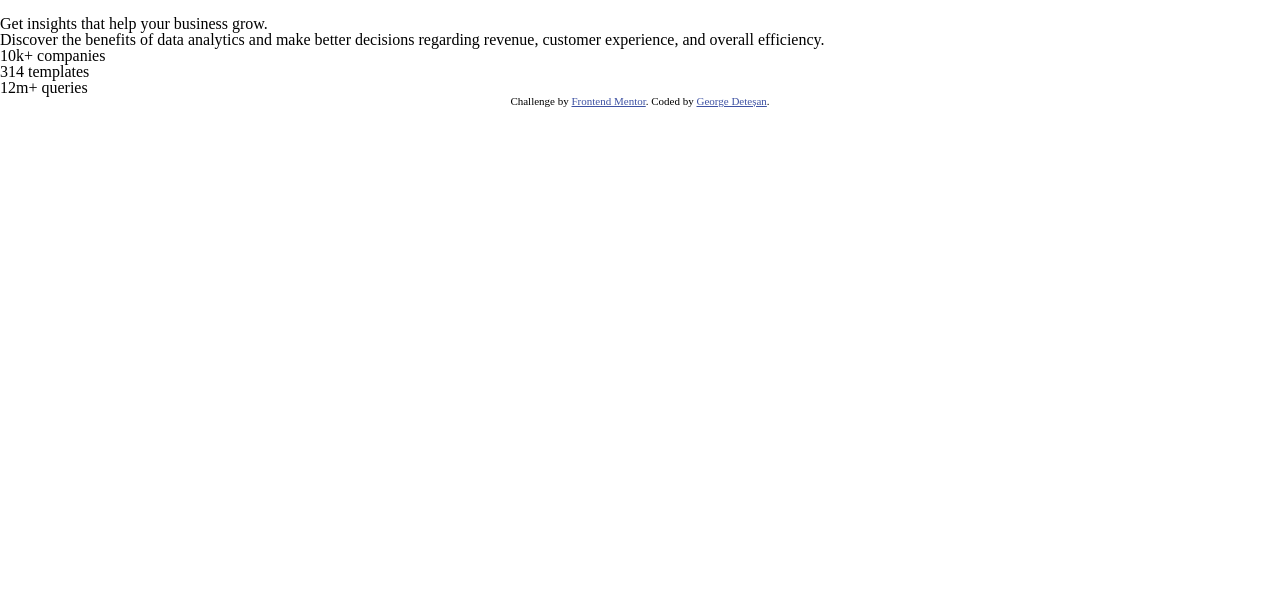
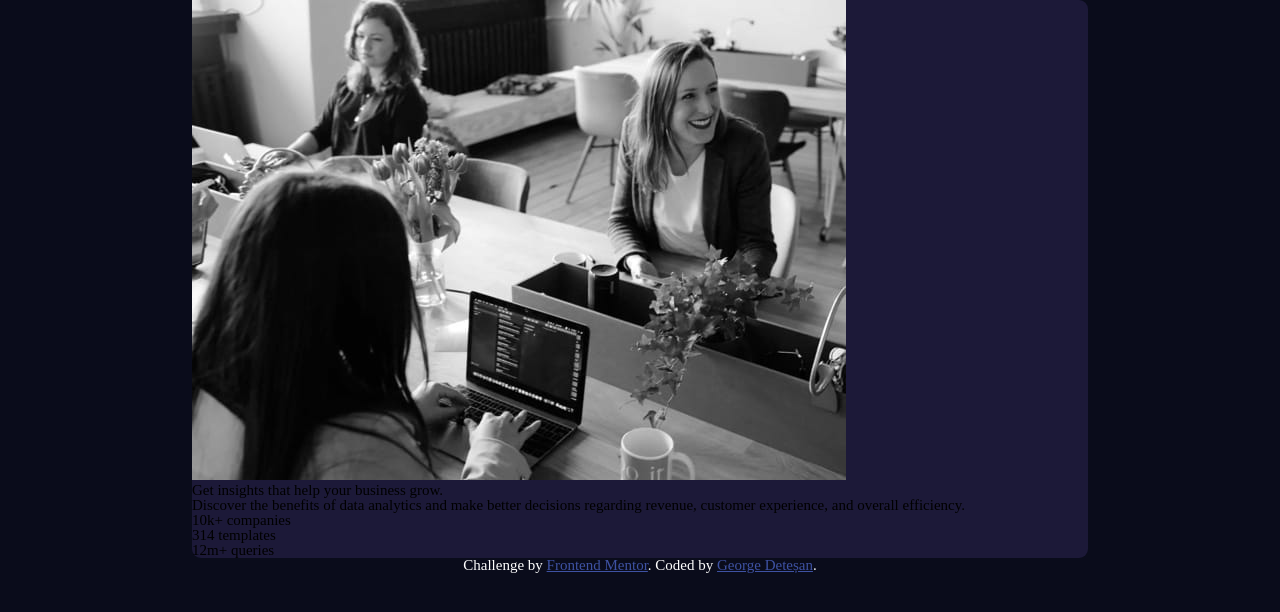
Before and after one commit to georged17/01---Stats-Preview-Card-Challenge, a plain HTML site: page index.html in a window 1280 px wide. Drawn offline with Linux system fonts and the light colour scheme.

Commit message:
added initial styling to the elements

```diff
--- a/index.html
+++ b/index.html
@@ -10,25 +10,14 @@
   <link rel="stylesheet" href="reset.css">
   <link rel="stylesheet" href="styles.css">
   <title>Frontend Mentor | Stats preview card component</title>
-
-  <!-- Feel free to remove these styles or customise in your own stylesheet 👍 -->
-  <style>
-    .Credits {
-      font-size: 11px;
-      text-align: center;
-    }
-
-    .Credits a {
-      color: hsl(228, 45%, 44%);
-    }
-  </style>
 </head>
 
 <body>
   <main>
     <section class="Card">
-      <img src="#" alt="">
-      <img src="#" alt="">
+
+      <img class="Poza" src="image-header-mobile.jpg" alt="image-header-mobile">
+      <!-- <img src="#" alt=""> -->
 
       <h2 class="Titlu">Get insights that help your business grow.</h2>
 
@@ -42,14 +31,15 @@
       </ul>
     </section>
 
+
+
+    <div class="Credits">
+      Challenge by <a href="https://www.frontendmentor.io?ref=challenge" target="_blank">Frontend Mentor</a>.
+      Coded by <a href="https://github.com/georged17" target="_blank">George Deteșan</a>.
+    </div>
   </main>
 
 
-
-  <div class="Credits">
-    Challenge by <a href="https://www.frontendmentor.io?ref=challenge" target="_blank">Frontend Mentor</a>.
-    Coded by <a href="#">George Deteșan</a>.
-  </div>
 </body>
 
 </html>
--- a/styles.css
+++ b/styles.css
@@ -0,0 +1,46 @@
+body{
+    font-size: 15px;
+}
+main{
+    background-color: #0A0C1B;
+    min-width: 100vw;
+    min-height: 100vh;
+
+    /* Ask Viorel what would be his preffered method of centering the card within the container */
+}
+
+.Card {
+    width: 70vw;
+    margin: auto;
+    background-color: #1C1938;
+    border-radius: 9px;
+}
+
+.Poza{
+    max-width: 100%;
+
+}
+
+.Titlu{
+
+}
+
+.Descriere{
+
+}
+
+.Stats{
+
+}
+
+.Item{
+
+}
+
+.Credits {
+    text-align: center;
+    color: #fff;
+    }
+
+    .Credits a {
+      color: hsl(228, 45%, 44%);
```
